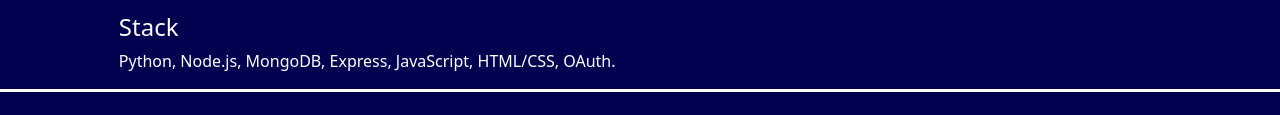
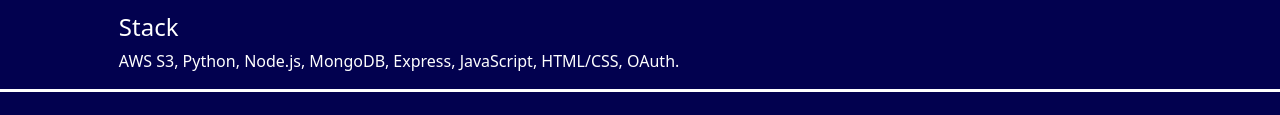
Before and after one commit to jnees/jnees.github.io, a plain HTML site: page index.html in a window 1280 px wide. Shown: the part 913-1028 px from the top of the page. Drawn offline with nearby package versions, Linux system fonts and the light colour scheme.

Commit message:
Update drinkwa stack.

```diff
--- a/index.html
+++ b/index.html
@@ -50,7 +50,7 @@
                 <h4>How does it work?</h4>
                 <p>When a brewery wants to release a new beer, they must first get government approval for the label that will be on it before it can be released. This approval process results in public records, which are generally searchable before the beer is available in the market. The data collection component of this project uses web scraping to search these public records for beers from breweries located in the state of Washington and node.js site to display them in a user-friendly and searchable way.</p>
                 <h4>Stack</h4>
-                <p>Python, Node.js, MongoDB, Express, JavaScript, HTML/CSS, OAuth.</p>
+                <p>AWS S3, Python, Node.js, MongoDB, Express, JavaScript, HTML/CSS, OAuth.</p>
                 <h4></h4>
             </div>
         </ul>
```
Also changed, not shown: 1 other file.
